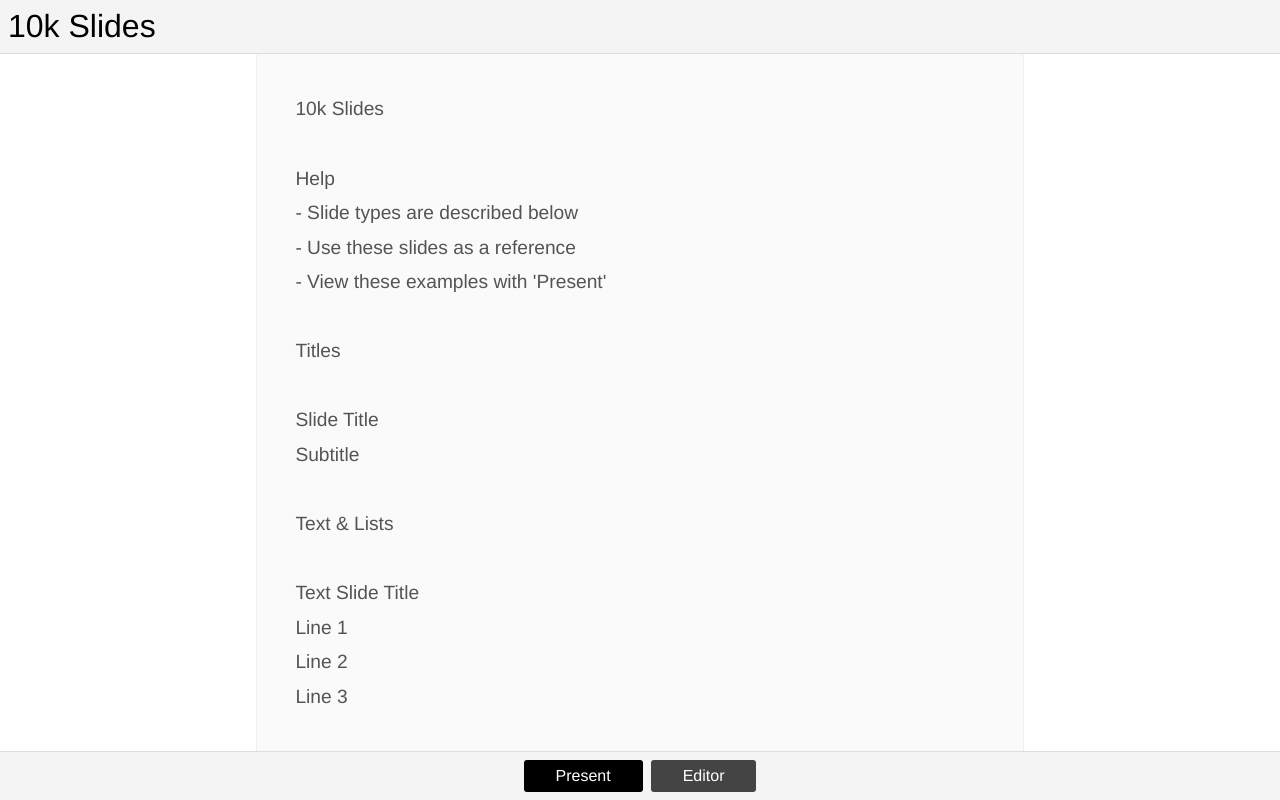
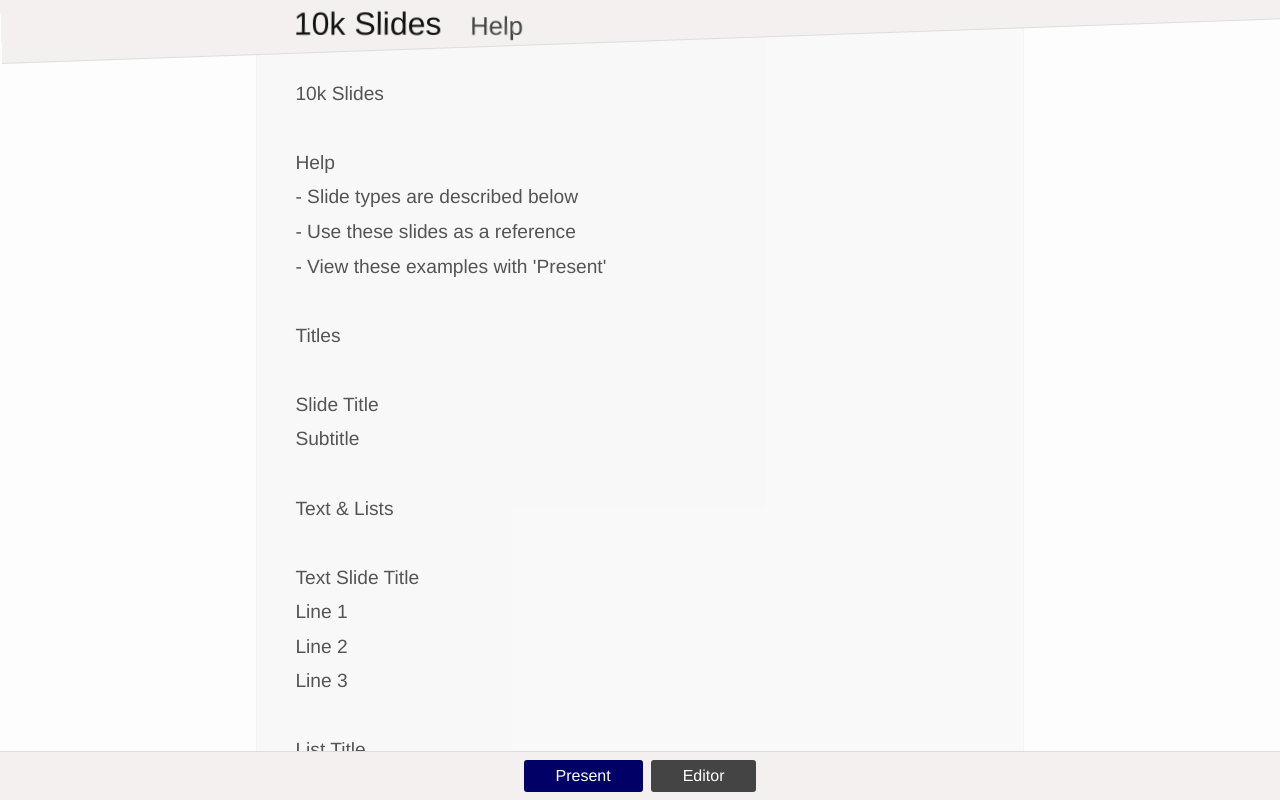
Before and after one commit to honzie/10-slides, a plain HTML site: page unminified-help.html in a window 1280 px wide. Drawn offline with Linux system fonts and the light colour scheme.

Commit message:
feat: Small design tweaks.

```diff
--- a/styles/10kslides.css
+++ b/styles/10kslides.css
@@ -15,34 +15,49 @@ body {
   flex-direction: column;
   margin: 0;
   height: 100vh;
-}
-
-textarea {
-  flex-grow: 1;
-  align-self: center;
+  color: #111;
+  font-family: helvetica, arial, sans-serif;
+  background: #fdfdfd;
 }
 
 /*
 CHROME
 ---- */
-body {
-  font-family: helvetica, sans-serif;
-}
-
-header h1,
+header,
 nav {
-  background: #f4f4f4;
+  background: #f4f0f0;
   border: 0 solid #ddd;
 }
 
-/* Controls */
+header {
+  position: absolute;
+  width: 100%;
+  height: 4rem;
+  border-bottom-width: 1px;
+  transform: rotate(-2deg);
+  transform-origin: 0 0;
+  white-space: nowrap;
+}
+
 header h1 {
-  margin: 0;
-  padding: .5rem;
+  max-width: 43.2rem; /* 48rem - 2.4rem * 2 */
+  margin: 0 auto;
+  padding: 1rem 0;
   font-size: 2rem;
   font-weight: 100;
-  background: #f4f4f4;
-  border-bottom-width: 1px;
+  transform: rotate(2deg);
+  transform-origin: 0 0;
+}
+
+header a {
+  color: inherit;
+  text-decoration: none;
+}
+
+header span {
+  padding-left: 20px;
+  font-size: .8em;
+  color: #444;
 }
 
 /* Nav */
@@ -69,21 +84,41 @@ nav a {
   border-radius: 3px;
 }
 
+nav a:hover,
+nav a:focus {
+  background: #555;
+}
+
+nav a:active {
+  background: #666;
+}
+
 nav li:first-of-type a {
-  background: #000;
+  background: #006;
+}
+
+nav li:first-of-type a:hover,
+nav li:first-of-type a:focus {
+  background: #008;
+}
+
+nav li:first-of-type a:active {
+  background: #009;
 }
 
 /*
 EDIT INTERFACE
 ---- */
 textarea {
+  flex-grow: 1;
+  align-self: center;
   width: 100%;
   max-width: 48rem;
-  padding: 2.4rem;
+  padding: 4.8rem 2.4rem 2.4rem;
   font-family: inherit;
   font-size: 1.2rem;
   line-height: 1.8;
-  border: 1px solid #f0f0f0;
+  border: 1px solid #f4f4f4;
   border-width: 0 1px;
   resize: none;
   outline: none;
--- a/unminified-help.html
+++ b/unminified-help.html
@@ -8,7 +8,10 @@
   </head>
   <body>
     <header>
-      <h1>10k Slides</h1>
+      <h1>
+        <a href="/">10k Slides</a>
+        <span>Help</span>
+      </h1>
     </header>
 
     <nav>
```
